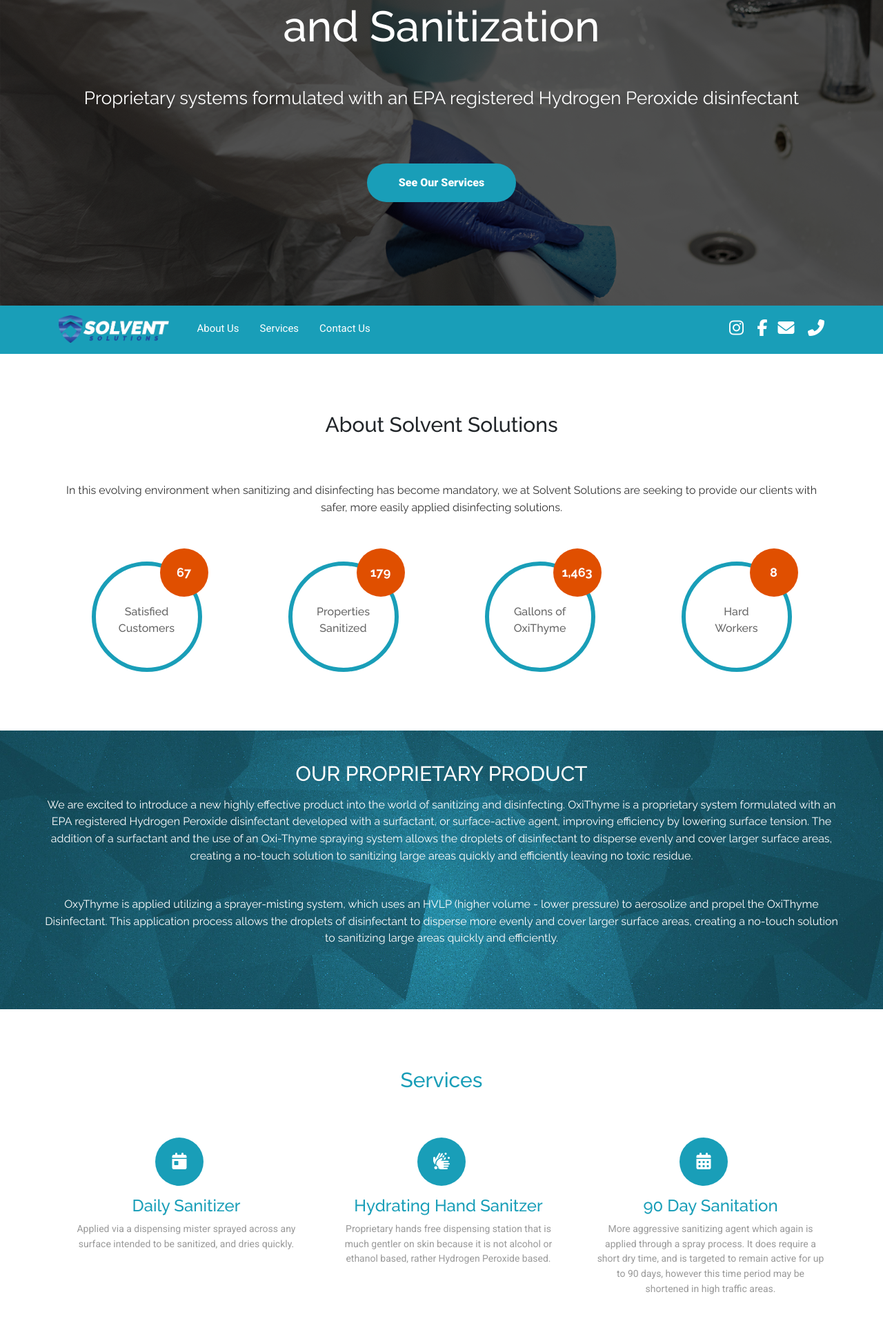
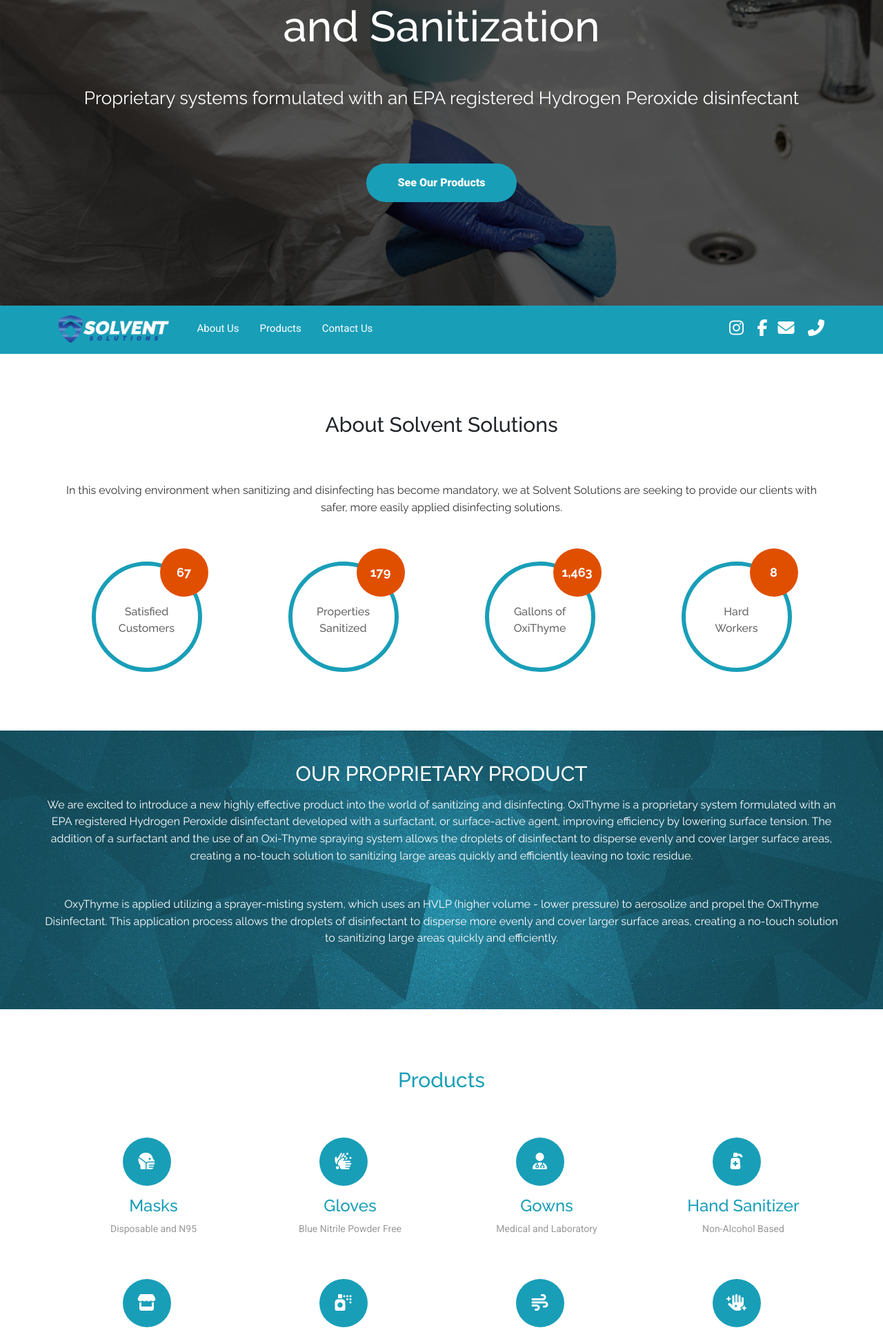
Before and after one commit to jtangir87/solventsolutions, a Django app: page / in a window 1280 px wide. Shown: the part 484-2412 px from the top of the page at 69% size. Run offline with Django 3.2, Linux system fonts and the light colour scheme; some libraries are stand-ins or nearby versions.

Commit message:
remove services, add products

```diff
--- a/templates/base.html
+++ b/templates/base.html
@@ -72,7 +72,7 @@
               </li>
 
               <li class="list-inline-item">
-                <a href="#features">Services</a>
+                <a href="#features">Products</a>
               </li>
 
 
--- a/templates/pages/home.html
+++ b/templates/pages/home.html
@@ -21,7 +21,7 @@
         <p class="tagline">
           Proprietary systems formulated with an EPA registered Hydrogen Peroxide disinfectant
         </p>
-        <a class="btn btn-full scrollto" href="#about">See Our Services</a>
+        <a class="btn btn-full scrollto" href="#features">See Our Products</a>
       </div>
     </div>
 
@@ -38,7 +38,7 @@
       <nav id="nav-menu-container">
         <ul class="nav-menu">
           <li><a href="#about">About Us</a></li>
-          <li><a href="#features">Services</a></li>
+          <li><a href="#features">Products</a></li>
           <li><a href="#contact">Contact Us</a></li>
         </ul>
       </nav>
@@ -113,31 +113,31 @@
 
       <div class="container">
         <h2 class="text-center">
-          Services
+          Products
         </h2>
 
         <div class="row">
-          <div class="feature-col col-lg-4 col-xs-12">
+          <div class="feature-col col-lg-3 col-xs-12">
             <div class="card card-block text-center">
               <div>
                 <div class="feature-icon">
-                  <span class="fas fa-calendar-day"></span>
+                  <span class="fas fa-head-side-mask"></span>
                 </div>
               </div>
 
               <div>
                 <h3>
-                  Daily Sanitizer
+                  Masks
                 </h3>
 
                 <p>
-                  Applied via a dispensing mister sprayed across any surface intended to be sanitized, and dries quickly.
+                  Disposable and N95
                 </p>
               </div>
             </div>
           </div>
 
-          <div class="feature-col col-lg-4 col-xs-12">
+          <div class="feature-col col-lg-3 col-xs-12">
             <div class="card card-block text-center">
               <div>
                 <div class="feature-icon">
@@ -147,35 +147,138 @@
 
               <div>
                 <h3>
-                  Hydrating Hand Sanitzer
+                  Gloves
                 </h3>
 
                 <p>
-                  Proprietary hands free dispensing station that is much gentler on skin because it is not alcohol or ethanol based, rather Hydrogen Peroxide based.
+                  Blue Nitrile Powder Free
                 </p>
               </div>
             </div>
           </div>
 
-          <div class="feature-col col-lg-4 col-xs-12">
+          <div class="feature-col col-lg-3 col-xs-12">
             <div class="card card-block text-center">
               <div>
                 <div class="feature-icon">
-                  <span class="fas fa-calendar-alt"></span>
+                  <span class="fas fa-user-md"></span>
                 </div>
               </div>
 
               <div>
                 <h3>
-                  90 Day Sanitation
+                  Gowns
                 </h3>
 
                 <p>
-                  More aggressive sanitizing agent which again is applied through a spray process.  It does require a short dry time, and is targeted to remain active for up to 90 days, however this time period may be shortened in high traffic areas.
+                  Medical and Laboratory
                 </p>
               </div>
             </div>
           </div>
+
+
+          <div class="feature-col col-lg-3 col-xs-12">
+            <div class="card card-block text-center">
+              <div>
+                <div class="feature-icon">
+                  <span class="fas fa-pump-medical"></span>
+                </div>
+              </div>
+
+              <div>
+                <h3>
+                  Hand Sanitizer
+                </h3>
+
+                <p>
+                  Non-Alcohol Based
+                </p>
+              </div>
+            </div>
+          </div>
+          <div class="feature-col col-lg-3 col-xs-12">
+            <div class="card card-block text-center">
+              <div>
+                <div class="feature-icon">
+                  <span class="fas fa-store"></span>
+                </div>
+              </div>
+
+              <div>
+                <h3>
+                  Daily Sanitizing Spray
+                </h3>
+
+                <p>
+                  Non-Alcohol and Non-Ethanol Based
+                </p>
+              </div>
+            </div>
+          </div>
+
+          <div class="feature-col col-lg-3 col-xs-12">
+            <div class="card card-block text-center">
+              <div>
+                <div class="feature-icon">
+                  <span class="fas fa-spray-can"></span>
+                </div>
+              </div>
+
+              <div>
+                <h3>
+                  Sprayers
+                </h3>
+
+                <p>
+                  Cordless Handheld and Backpack Style
+                </p>
+              </div>
+            </div>
+          </div>
+          <div class="feature-col col-lg-3 col-xs-12">
+            <div class="card card-block text-center">
+              <div>
+                <div class="feature-icon">
+                  <span class="fas fa-wind"></span>
+                </div>
+              </div>
+
+              <div>
+                <h3>
+                  Foggers
+                </h3>
+
+                <p>
+                  Whole Room Sanitization System
+                </p>
+              </div>
+            </div>
+          </div>
+
+          <div class="feature-col col-lg-3 col-xs-12">
+            <div class="card card-block text-center">
+              <div>
+                <div class="feature-icon">
+                  <span class="fas fa-hand-sparkles"></span>
+                </div>
+              </div>
+
+              <div>
+                <h3>
+                  Sanitizing Stations
+                </h3>
+
+                <p>
+                  Automatic and Foot Pump Operated
+                </p>
+              </div>
+            </div>
+          </div>
+
+
+
+
         </div>
 
 
```
